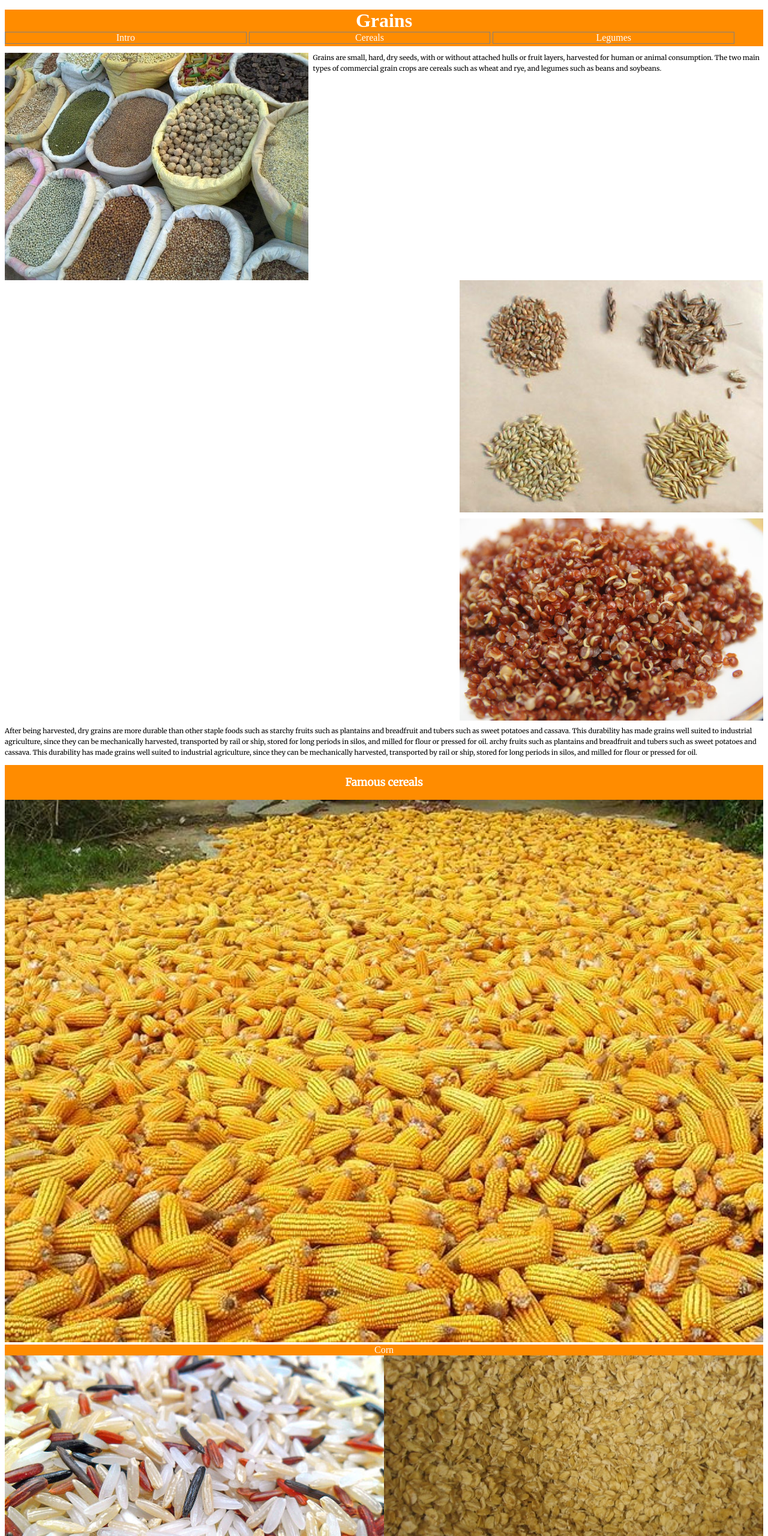
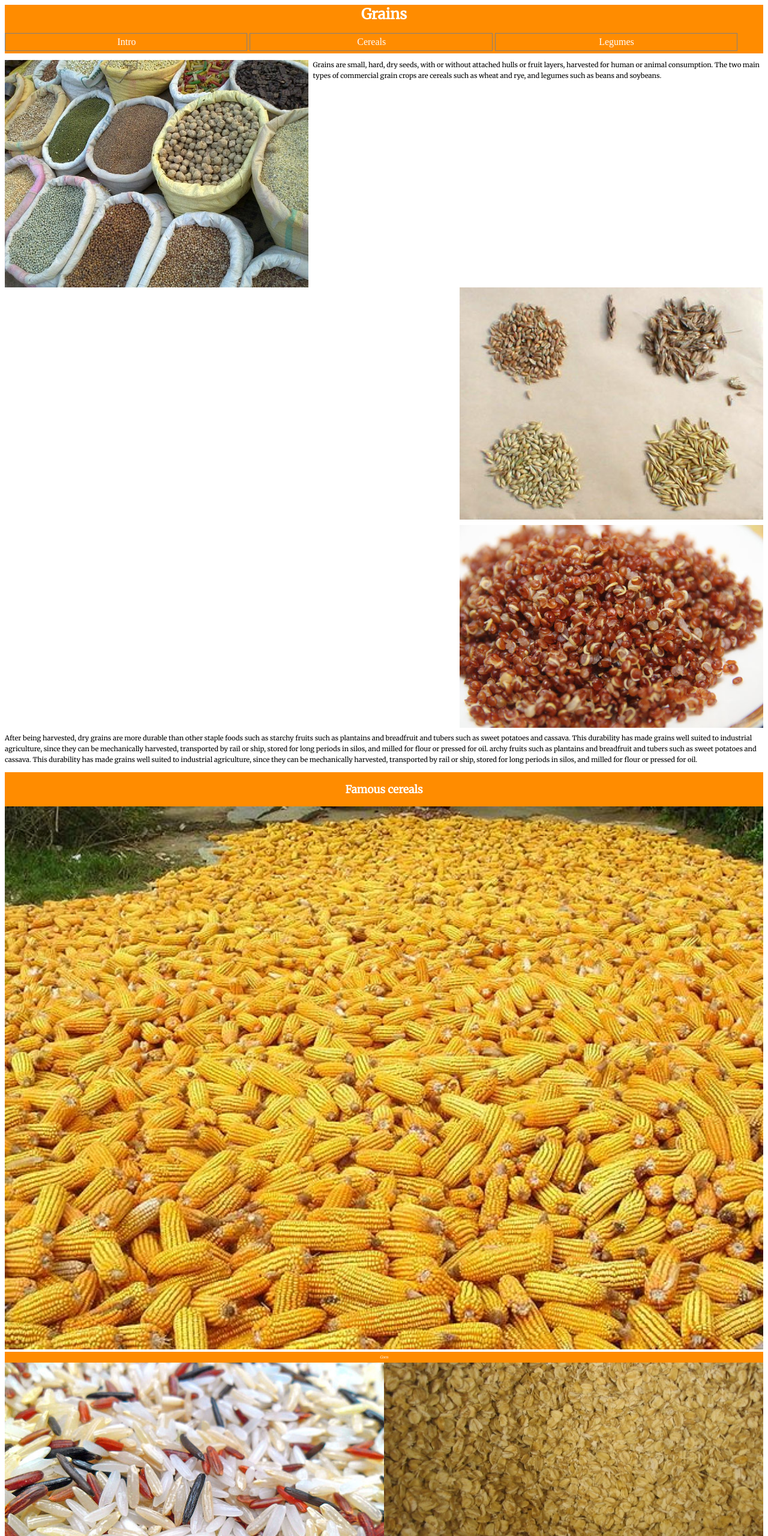
Before and after one commit to pamelaazzi/dsn1674-assignment-5, a plain HTML site: page index.html in a window 1280 px wide. Shown: the top 2560 px of the page at 60% size. Drawn offline with Linux system fonts and the light colour scheme.

Commit message:
added adjustments to h1

```diff
--- a/css/main.css
+++ b/css/main.css
@@ -7,17 +7,18 @@ background-color: white;
 }
 
 header {
-  padding:.7 0em;
+  padding: 0em;
+  margin: 0em;
   background-color: darkorange;
-  margin-top: 1em;
   width: 100%;
 }
 
 h1 {
-  font-family: Gerogia;
+  font-family: 'merriweather', serif;
+  font-size: 1.5em;
   text-align: center;
   color: white;
-  margin: 0em;
+  margin-top: 0em;
   padding: 0em;
 }
 
@@ -36,8 +37,8 @@ h3 {
   color: black;
   font-family: 'merriweather', serif;
   font-size: 1.1em;
-  padding: 1em;
-  margin: 0em;
+  padding: 0em 2em;
+  margin: .7em;
 }
 
 li {
@@ -45,6 +46,7 @@ li {
   color: white;
   background-color: darkorange;
   margin: 0em;
+  padding: 0em;
 }
 
 nav li{
@@ -53,7 +55,7 @@ width: 31.7%;
 color: white;
 border: grey solid 1px;
 overflow: hidden;
-padding: 0em;
+padding: .3em 0em .3em .1em;
 margin: 0em;
 text-align: center;
 display: inline-block;
@@ -144,7 +146,10 @@ figcaption{
   color: white;
   text-align: center;
   margin: 0em;
-  padding: 0em;
+  padding: 1.1em;
+  font-style: italic;
+  font-family: 'merriweather', serif;
+  font-size: .3em;
 }
 
 figure {
```
Also changed, not shown: index.html (+1 -1 lines).
